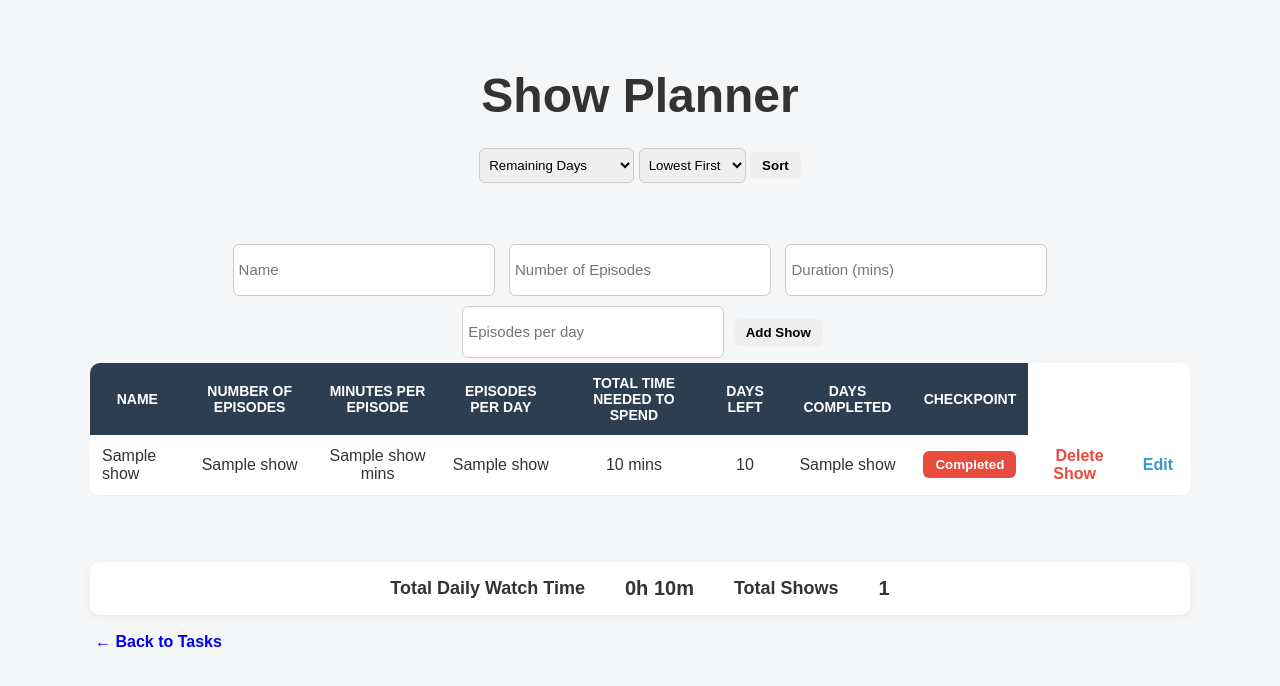
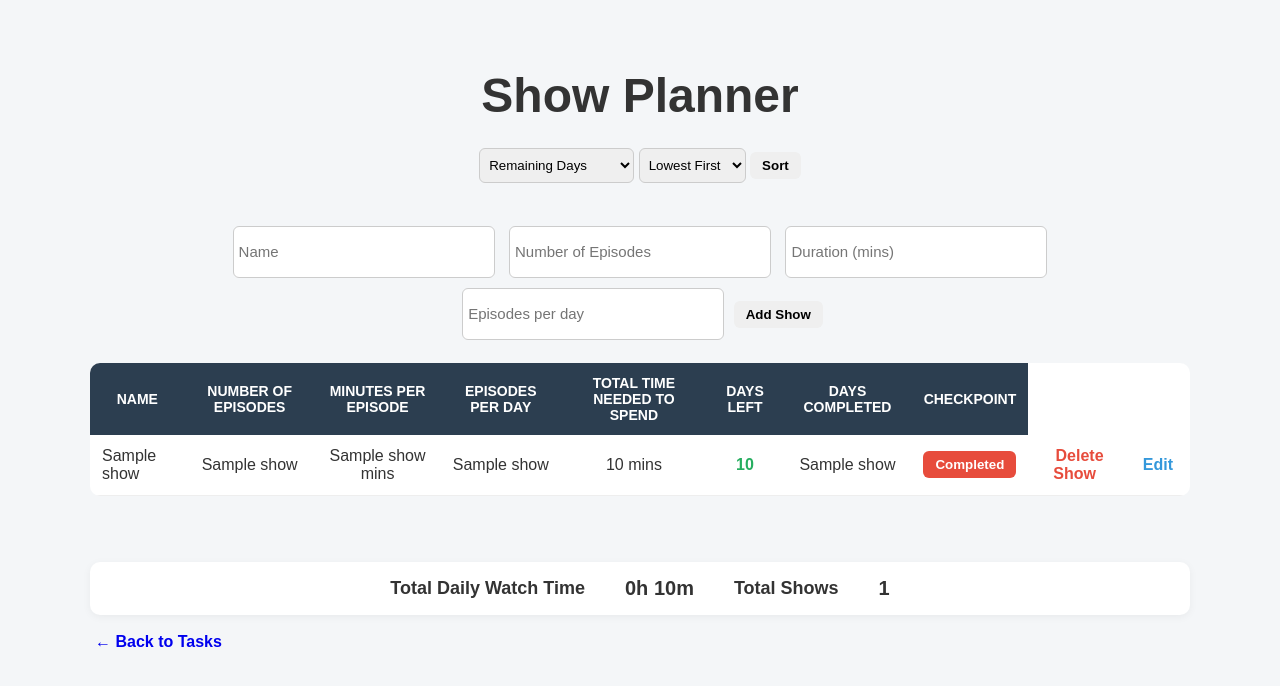
Before and after one commit to saunetgrey/Project-Planner, a Flask app: page /shows in a window 1280 px wide. Shown: the top 686 px of the page. Run offline with Flask 3, Linux system fonts and the light colour scheme; a database or web service that is not in the repository returns one stand-in record (values such as "Sample title"); some libraries are stand-ins or nearby versions.

Commit message:
readjustments

```diff
--- a/static/style.css
+++ b/static/style.css
@@ -150,3 +150,8 @@ a[href*="edit"] {
     margin: 0;
     font-size: 20px;
 }
+
+td:nth-child(6) {
+    color: #27ae60; /* nice modern green */
+    font-weight: bold;
+}
--- a/templates/shows.html
+++ b/templates/shows.html
@@ -26,7 +26,6 @@
     </form>
 
     <br>
-    <br>
 
     <form method="POST" action="/add_show" class="form-container">
 
@@ -50,6 +49,8 @@
         </button>
 
     </form>
+
+    <br>
 
     <table>
         <tr>
```
